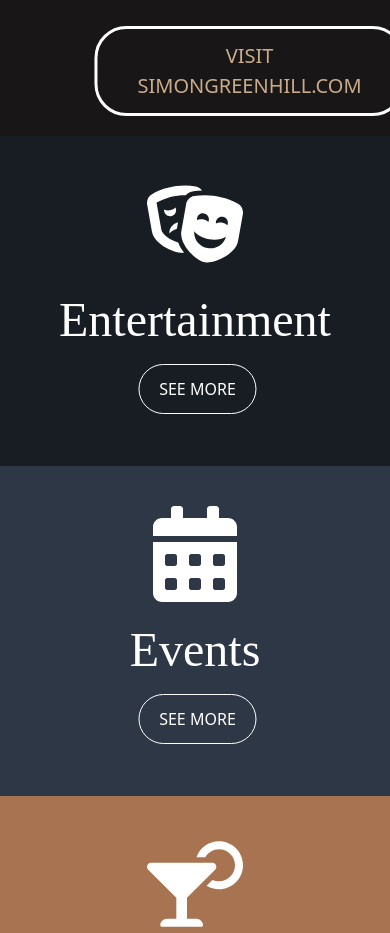
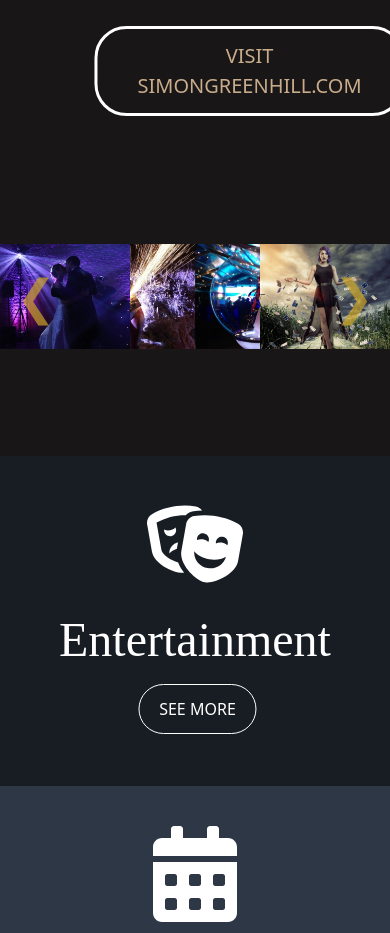
Before and after one commit to Lakshit-Poojari/GreenHill-Events, a Next.js app: page /mobile-bar in a window 390 px wide. Shown: the part 6460-7393 px from the top of the page. Built offline with nearby package versions, Linux system fonts and the light colour scheme.

Commit message:
add sliding  party Photo

```diff
--- a/app/(pages)/mobile-bar/page.tsx
+++ b/app/(pages)/mobile-bar/page.tsx
@@ -3,6 +3,7 @@ import DryHire from '@/components/MobileBar/DryHire'
 import Events from '@/components/MobileBar/Events'
 import MobileBarCompany from '@/components/MobileBar/MobileBarCompany'
 import MobileBarIntro from '@/components/MobileBar/MobileBarIntro'
+import PartyPhotos from '@/components/MobileBar/PartyPhotos'
 import SectionHeading from '@/components/SectionHeading'
 import ServiceCard from '@/components/ServiceCard'
 import Link from 'next/link'
@@ -37,6 +38,8 @@ const page = () => {
         </div>
       </div>
 
+      <PartyPhotos/>
+
       <ServiceCard/>
 
     </div>
--- /dev/null
+++ b/components/MobileBar/PartyPhotos.tsx
@@ -0,0 +1,80 @@
+
+"use client";
+
+import { useEffect, useState } from "react";
+import Image from "next/image";
+
+const photos = [
+  "/MobileBar/Partys/aerial.jpg",
+  "/MobileBar/Partys/band.jpg",
+  "/MobileBar/Partys/blue.jpg",
+  "/MobileBar/Partys/firework.jpg",
+  "/MobileBar/Partys/jasz.png",
+  "/MobileBar/Partys/La-luna-skills.png",
+  "/MobileBar/Partys/Lady-D.png",
+  "/MobileBar/Partys/Metrplois.png",
+  "/MobileBar/Partys/music.png",
+];
+
+const PartyPhotos = () => {
+  const [current, setCurrent] = useState(0);
+
+  const next = () => {
+    setCurrent((prev) => (prev + 1) % photos.length);
+  };
+
+  const prev = () => {
+    setCurrent((prev) => (prev - 1 + photos.length) % photos.length);
+  };
+
+  useEffect(() => {
+    const interval = setInterval(() => {
+        setCurrent((prev) => (prev + 1) % photos.length);
+    }, 3000); // Change slide every 3 seconds
+
+    return () => clearInterval(interval);
+    }, []);
+
+  return (
+    <div className="relative overflow-hidden w-full">
+      <div
+        className="flex transition-transform duration-700 ease-in-out"
+        style={{
+          transform: `translateX(-${current * 33.3333}%)`,
+        }}
+      >
+        {photos.concat(photos.slice(0, 3)).map((src, index) => (
+          <div
+            key={index}
+            className="basis-1/3 shrink-0 relative h-80 md:h-105 lg:h-125"
+          >
+            <Image
+              src={src}
+              alt={`slide-${index}`}
+              fill
+              className="w-full h-full object-contain"
+            />
+          </div>
+        ))}
+      </div>
+
+      {/* Previous */}
+      <button
+        onClick={prev}
+        className="absolute left-4 top-1/2 -translate-y-1/2  text-[#C9A227]/70 hover:text-[#C9A227]  text-5xl z-10"
+      >
+        &#10094;
+      </button>
+
+      {/* Next */}
+      <button
+        onClick={next}
+        className="absolute right-4 top-1/2 -translate-y-1/2  text-[#C9A227]/70 hover:text-[#C9A227] text-5xl z-10"
+      >
+        &#10095;
+      </button>
+    </div>
+  );
+};
+
+export default PartyPhotos;
```
